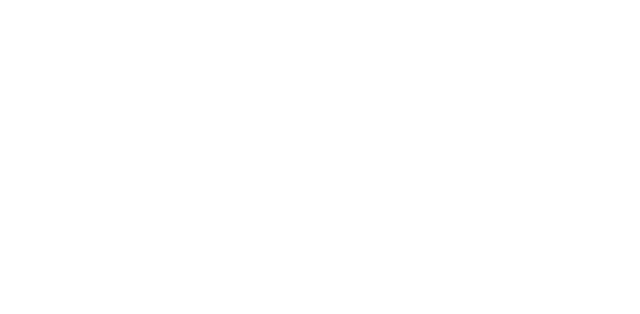
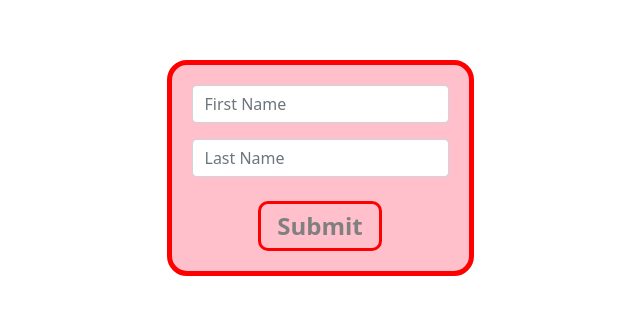
Before and after one commit to AnjaliChandaRC/Router, a React (Create React App) app: page /formtwo in a window 1280 px wide. Shown: the part 232-546 px from the top of the page, without its empty margins (320-960 px from the left). Built offline with nearby package versions, Linux system fonts and the light colour scheme.

Commit message:
make form sec

```diff
--- a/src/App.css
+++ b/src/App.css
@@ -36,3 +36,8 @@
 .submit_btn:hover {
   transform: scale(1.02);
 }
+
+.eye_position {
+  right: 5%;
+  top: 12%;
+}
--- a/src/App.js
+++ b/src/App.js
@@ -10,6 +10,7 @@
 import About from "./component/About";
 import Star from "./component/Star";
 import Form from "./component/Form";
+import FormTwo from "./component/FormTwo";
 function App() {
   return (
     <Router>
@@ -20,6 +21,7 @@
         <Route exact path="/about" component={About} />
         <Route exact path="/star" component={Star} />
         <Route exact path="/form" component={Form} />
+        <Route exact path="/formtwo" component={FormTwo} />
       </Switch>
     </Router>
   );
--- a/src/common/Icons.jsx
+++ b/src/common/Icons.jsx
@@ -10,3 +10,56 @@
     </svg>
   );
 };
+export const EyeIcon = () => {
+  return (
+    <svg
+      width="20"
+      height="20"
+      viewBox="0 0 42 42"
+      fill="none"
+      xmlns="http://www.w3.org/2000/svg"
+    >
+      <path
+        d="M37.1997 19.1835C38.0292 20.2685 38.0292 21.7333 37.1997 22.8165C34.587 26.2273 28.3185 33.25 21 33.25C13.6815 33.25 7.413 26.2273 4.80025 22.8165C4.39667 22.297 4.17759 21.6579 4.17759 21C4.17759 20.3421 4.39667 19.703 4.80025 19.1835C7.413 15.7727 13.6815 8.75 21 8.75C28.3185 8.75 34.587 15.7727 37.1997 19.1835V19.1835Z"
+        stroke="#808080"
+        stroke-width="3.5"
+        stroke-linecap="round"
+        stroke-linejoin="round"
+      />
+      <path
+        d="M21 26.25C23.8995 26.25 26.25 23.8995 26.25 21C26.25 18.1005 23.8995 15.75 21 15.75C18.1005 15.75 15.75 18.1005 15.75 21C15.75 23.8995 18.1005 26.25 21 26.25Z"
+        stroke="#808080"
+        stroke-width="3.5"
+        stroke-linecap="round"
+        stroke-linejoin="round"
+      />
+    </svg>
+  );
+};
+
+export const EyeClose = () => {
+  return (
+    <svg
+      width="20"
+      height="20"
+      viewBox="0 0 42 42"
+      fill="none"
+      xmlns="http://www.w3.org/2000/svg"
+    >
+      <path
+        d="M12.0278 29.9757C8.799 27.6832 6.244 24.7012 4.80025 22.8182C4.39653 22.2985 4.17738 21.659 4.17738 21.0009C4.17738 20.3427 4.39653 19.7033 4.80025 19.1835C7.413 15.7727 13.6815 8.75 21 8.75C24.283 8.75 27.3525 10.1623 29.9775 12.0295"
+        stroke="#808080"
+        stroke-width="3.5"
+        stroke-linecap="round"
+        stroke-linejoin="round"
+      />
+      <path
+        d="M24.7275 17.3023C24.2415 16.8082 23.6625 16.4152 23.0239 16.146C22.3853 15.8768 21.6997 15.7367 21.0066 15.7338C20.3136 15.7309 19.6269 15.8652 18.986 16.1291C18.3452 16.3929 17.7629 16.781 17.2728 17.271C16.7827 17.761 16.3944 18.3432 16.1304 18.984C15.8665 19.6248 15.732 20.3115 15.7347 21.0045C15.7374 21.6976 15.8774 22.3832 16.1464 23.0219C16.4154 23.6606 16.8083 24.2396 17.3023 24.7257M7 35L35 7M17.5 32.732C18.6361 33.0702 19.8146 33.2446 21 33.25C28.3185 33.25 34.587 26.2273 37.1997 22.8165C37.6034 22.2962 37.8223 21.6564 37.822 20.998C37.8216 20.3395 37.6021 19.6999 37.198 19.18C36.2798 17.9821 35.2947 16.837 34.2475 15.75"
+        stroke="#808080"
+        stroke-width="3.5"
+        stroke-linecap="round"
+        stroke-linejoin="round"
+      />
+    </svg>
+  );
+};
--- a/src/component/Form.jsx
+++ b/src/component/Form.jsx
@@ -1,5 +1,5 @@
 import React, { useState } from "react";
-
+import { EyeClose, EyeIcon } from "../common/Icons";
 function Form() {
   const [firstName, setfirstName] = useState();
   const [lastName, setlastName] = useState();
@@ -7,6 +7,8 @@
   const [passwordName, setpasswordName] = useState();
   const [confirmpassowrdName, setconfirmpasswordName] = useState();
   const [showData, setShowData] = useState([]);
+  const [showHidePassword, setShowHidePassword] = useState(false);
+  const [showHidePasswordtwo, setShowHidePasswordtwo] = useState(false);
 
   //   const changeHandler = (e) => {
   //     setfirstName(e);
@@ -55,21 +57,40 @@
                     placeholder="Email"
                   />
                 </div>
-                <div className="mb-3">
+                <div className="mb-3 d-flex position-relative">
+                  <div>
                     <input
                       onChange={(e) => setpasswordName(e.target.value)}
-                    type="password"
+                      type={showHidePasswordtwo ? "text" : "password"}
                       className="form-control"
                       placeholder="Password"
                     />
                   </div>
-                <div className="mb-3">
+                  <div
+                    className="position-absolute eye_position"
+                    onClick={() => setShowHidePasswordtwo(!showHidePasswordtwo)}
+                  >
+                    {showHidePasswordtwo ? <EyeIcon /> : <EyeClose />}
+                  </div>
+                </div>
+                <div className="mb-3 d-flex position-relative">
+                  <div className="">
                     <input
                       onChange={(e) => setconfirmpasswordName(e.target.value)}
-                    type="password"
+                      type={showHidePassword ? "text" : "password"}
                       className="form-control"
                       placeholder="Confirm Password"
                     />
+                  </div>
+                  <div
+                    className="position-absolute eye_position"
+                    onClick={() => setShowHidePassword(!showHidePassword)}
+                  >
+                    {showHidePassword ? <EyeIcon /> : <EyeClose />}
+                  </div>
+                  {/* <div className="position-absolute eye_position">
+                    <EyeClose />
+                  </div> */}
                 </div>
                 <div className="text-center mt-4">
                   <button
--- /dev/null
+++ b/src/component/FormTwo.jsx
@@ -0,0 +1,73 @@
+import React, { useState } from "react";
+
+function FormTwo() {
+  //   const InitialValue = {
+  //     FirstName: "",
+  //     LastName: "",
+  //   };
+  const [FirstValue, setFirstValue] = useState({
+    FirstName: "",
+    LastName: "",
+  });
+  const submitBtn = () => {
+    setFirstValue(FirstValue);
+    setFirstValue({
+      FirstName: "",
+      LastName: "",
+    });
+  };
+  console.log(FirstValue, "FirstValue");
+  return (
+    <>
+      <section className="d-flex min-vh-100 align-items-center justify-content-center">
+        <div className="container d-flex justify-content-center align-items center ">
+          <div className="row">
+            <div className="col">
+              <div className="form_border">
+                <div class="mb-3">
+                  <input
+                    value={FirstValue.FirstName}
+                    onChange={(e) =>
+                      setFirstValue({
+                        ...FirstValue,
+                        FirstName: e.target.value,
+                      })
+                    }
+                    type="text"
+                    className="form-control"
+                    placeholder="First Name"
+                  />
+                </div>
+                <div className="mb-3">
+                  <input
+                    value={FirstValue.LastName}
+                    onChange={(e) =>
+                      setFirstValue({
+                        ...FirstValue,
+                        LastName: e.target.value,
+                      })
+                    }
+                    type="text"
+                    className="form-control"
+                    placeholder="Last Name"
+                  />
+                </div>
+                {console.log(FirstValue)}
+                <div className="text-center mt-4">
+                  <button
+                    onClick={() => submitBtn()}
+                    className="fs-4 fw-bold submit_btn py-1 px-3"
+                  >
+                    Submit
+                  </button>
+                </div>
+              </div>
+            </div>
+          </div>
+        </div>
+      </section>
+    </>
+  );
+}
+
+export default FormTwo;
--- a/src/component/Star.jsx
+++ b/src/component/Star.jsx
@@ -1,7 +1,10 @@
 import React, { useState } from "react";
 import { starData } from "../content/content";
 const Star = () => {
-  const [indexvalue, SetIndexValue] = useState(null);
+  const [indexvaluefirst, SetIndexValuefirst] = useState(null);
+  const [indexvaluesec, SetIndexValuesec] = useState(null);
+  const [indexvaluethird, SetIndexValuethird] = useState(null);
+  const [indexvaluefourth, SetIndexValuefourth] = useState(null);
   return (
     <>
       <div className="container mt-5">
@@ -11,8 +14,36 @@
             return (
               <div className="col-2" key={index}>
                 <div
-                  onClick={() => SetIndexValue(index)}
-                  className={indexvalue >= index ? "orange" : "redclr"}
+                  onClick={() => SetIndexValuefirst(index)}
+                  className={indexvaluefirst >= index ? "orange" : "redclr"}
+                >
+                  {val.imageUrl}
+                </div>
+              </div>
+            );
+          })}
+        </div>
+        <div className="row justify-content-between mt-5">
+          {starData.map((val, index) => {
+            return (
+              <div className="col-2" key={index}>
+                <div
+                  onClick={() => SetIndexValuesec(index)}
+                  className={indexvaluesec >= index ? "orange" : "redclr"}
+                >
+                  {val.imageUrl}
+                </div>
+              </div>
+            );
+          })}
+        </div>
+        <div className="row justify-content-between mt-5">
+          {starData.map((val, index) => {
+            return (
+              <div className="col-2" key={index}>
+                <div
+                  onClick={() => SetIndexValuethird(index)}
+                  className={indexvaluethird >= index ? "orange" : "redclr"}
                 >
                   {val.imageUrl}
                 </div>
```
Also changed, not shown: src/assets/image/star.png (deleted). Lines whose indentation alone changed are shown as unchanged.
